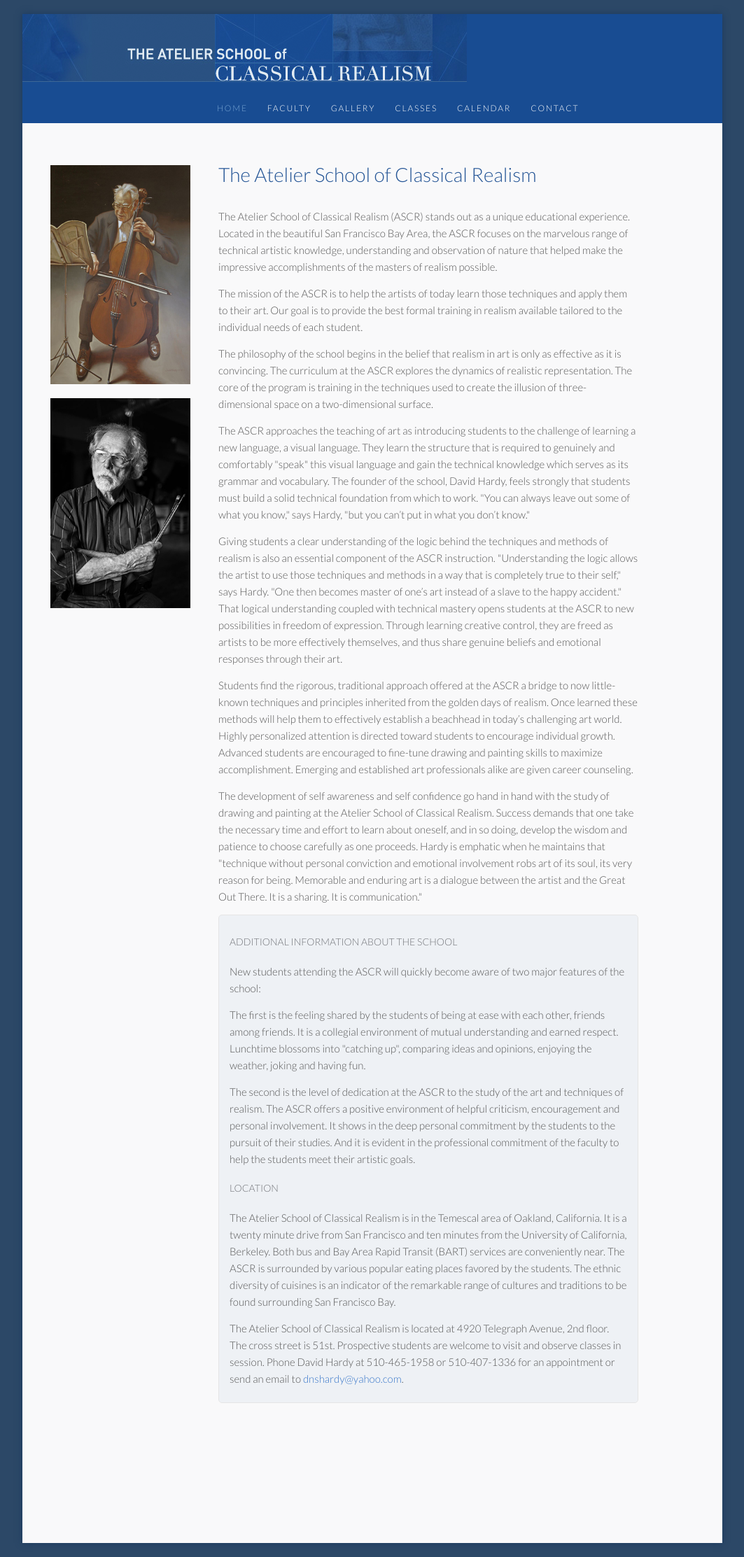
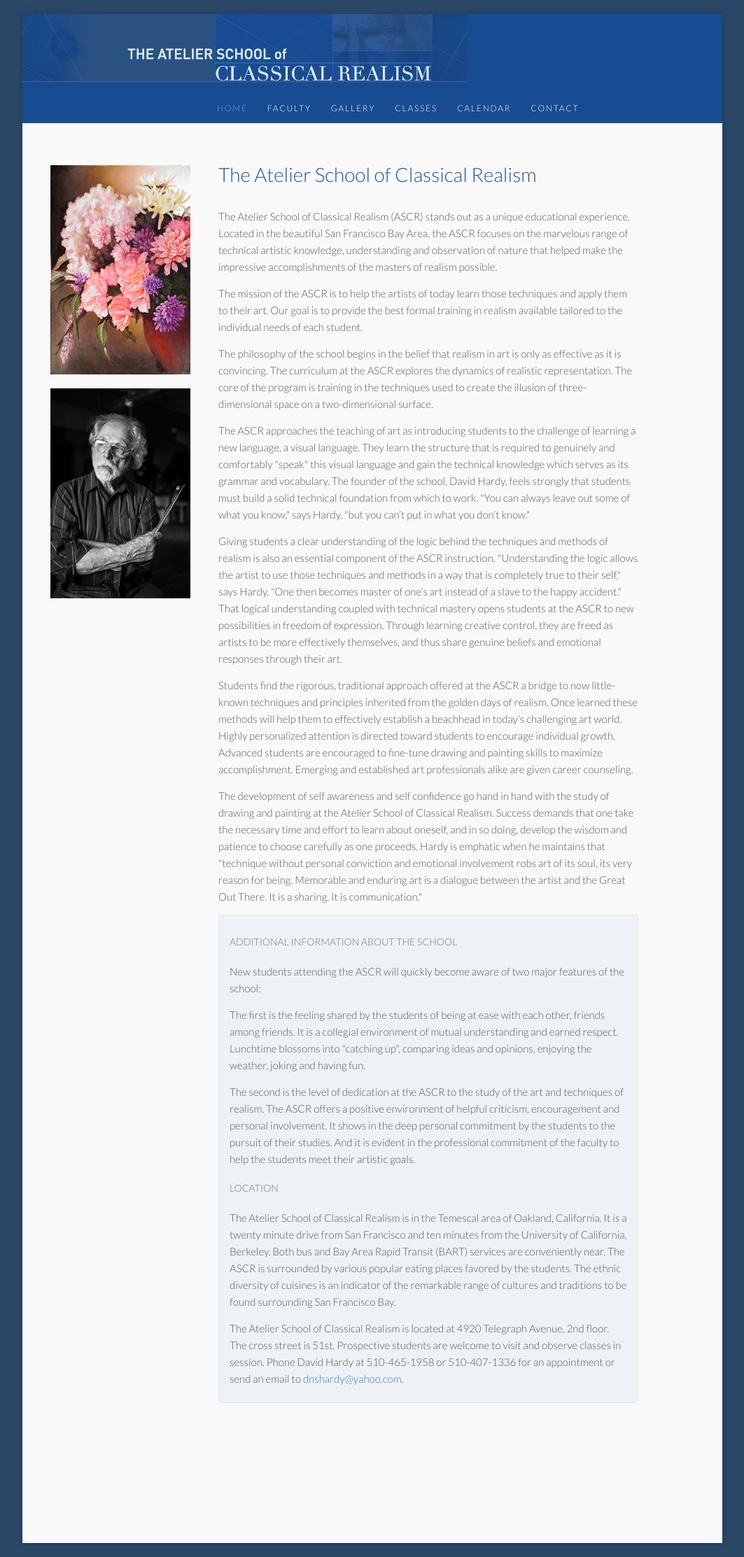
Before and after one commit to vphan/atelier, a Jekyll site: the page built from index.html, in a window 1280 px wide. Shown: the whole page at 70% size, without its empty margins (108-1171 px from the left). Built offline with Jekyll 4.4.1, drawn with Linux system fonts in a browser that asks for light colours; nearby versions of some CDN libraries; Markdown is read by kramdown in place of the engine named in the settings.

Commit message:
changed image

```diff
--- a/index.html
+++ b/index.html
@@ -6,11 +6,11 @@ bodyClassName: about
 ---
 
 <div class="col span1">
-<a class="fancybox" rel="gallery" href="{{ site.baseurl }}/img/gallery/david-hardy/dh16-lrg.jpg" title="">
 
+<a class="fancybox" rel="gallery" href="{{ site.baseurl }}/img/gallery/david-hardy/dh19-lrg.jpg" title="">
+				<img src="{{ site.baseurl }}/img/gallery/david-hardy/dh19.jpg">
 			</a>
-				<img src="{{ site.baseurl }}/img/gallery/david-hardy/dh16.jpg">
-			</a>
+
 
 
 <a class="fancybox" rel="gallery" href="{{ site.baseurl }}/img/david-hardy-lrg.jpg" title="David Hardy, Founder of ASCR ">
```
Also changed, not shown: 1 other file.
